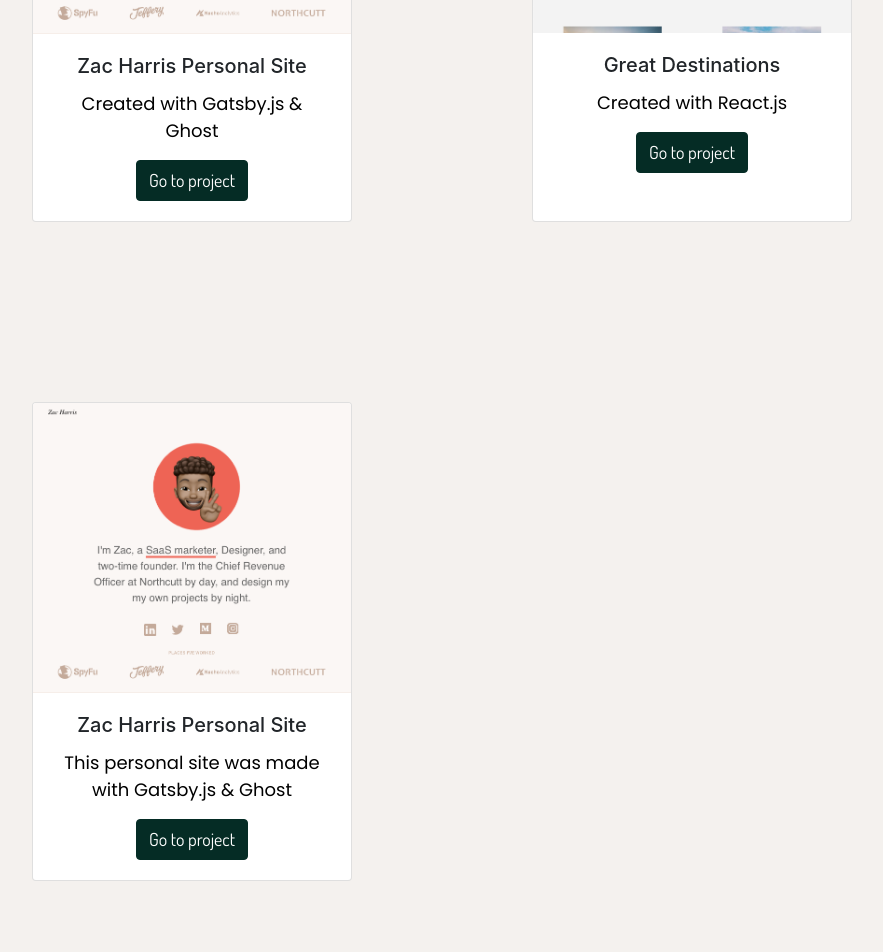
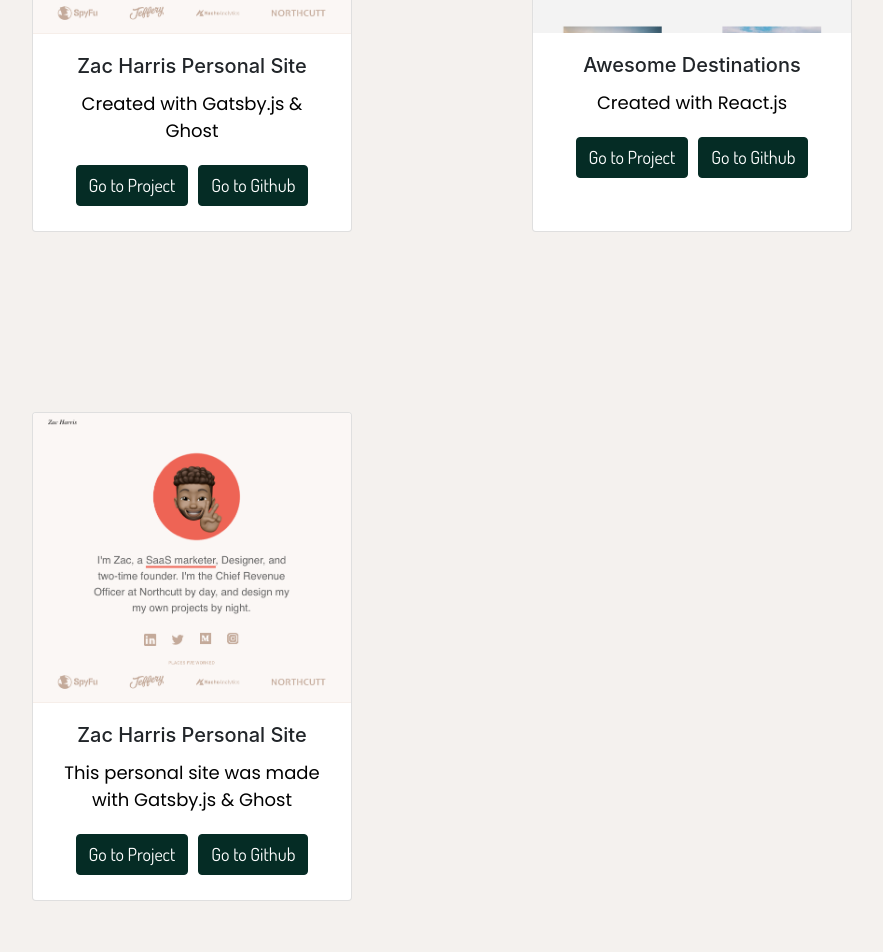
Before and after one commit to harrisharris1/andrea-portfolio, a React (Create React App) app in the folder portfolio/: page / in a window 1280 px wide. Shown: the part 2220-3172 px from the top of the page, without its empty margins (58-941 px from the left). Built offline with nearby package versions, Linux system fonts and the light colour scheme.

Commit message:
github button

```diff
--- a/portfolio/src/components/projects.js
+++ b/portfolio/src/components/projects.js
@@ -21,18 +21,20 @@ const Projects = () => (
                             <Card.Text>
                                 Created with Gatsby.js & Ghost
                             </Card.Text>
-                            <Button href="https://keen-mclean-51ee82.netlify.app/" className="custom-btn">Go to project</Button>
+                            <Button href="https://keen-mclean-51ee82.netlify.app/" className="custom-btn">Go to Project</Button>
+                            <Button href="https://github.com/aharris1012/zac-personalsite" className="custom-btn">Go to Github</Button>
                             </Card.Body>
                         </Card>
 
                         <Card style={{ width: '20rem', margin:'90px', textAlign:'center'}}>
                             <Card.Img variant="top" src={Destinations} alt="destinations project"fluid/>
                             <Card.Body>
-                                <Card.Title>Great Destinations</Card.Title>
+                                <Card.Title>Awesome Destinations</Card.Title>
                             <Card.Text>
                                  Created with React.js
                             </Card.Text>
-                            <Button href="https://peaceful-agnesi-dad644.netlify.app/" className="custom-btn">Go to project</Button>
+                            <Button href="https://peaceful-agnesi-dad644.netlify.app/" className="custom-btn">Go to Project</Button>
+                            <Button href="https://github.com/aharris1012/AwesomeDestinations" className="custom-btn">Go to Github</Button>
                             </Card.Body>
                         </Card>
 
@@ -44,7 +46,8 @@ const Projects = () => (
                             <Card.Text>
                                 This personal site was made with Gatsby.js & Ghost
                             </Card.Text>
-                            <Button href="#" className="custom-btn">Go to project</Button>
+                            <Button href="#" className="custom-btn">Go to Project</Button>
+                            <Button href="https://keen-mclean-51ee82.netlify.app/" className="custom-btn">Go to Github</Button>
                             </Card.Body>
                         </Card>
 
--- a/portfolio/src/styles/projects.css
+++ b/portfolio/src/styles/projects.css
@@ -29,6 +29,7 @@
     border-color: var(--color-first);
     font-family: var(--font-name);
     font-size: 18px;
+    margin:5px;
 
 
 }
```
Also changed, not shown: 1 other file (tests, documents, lock files or other folders).
